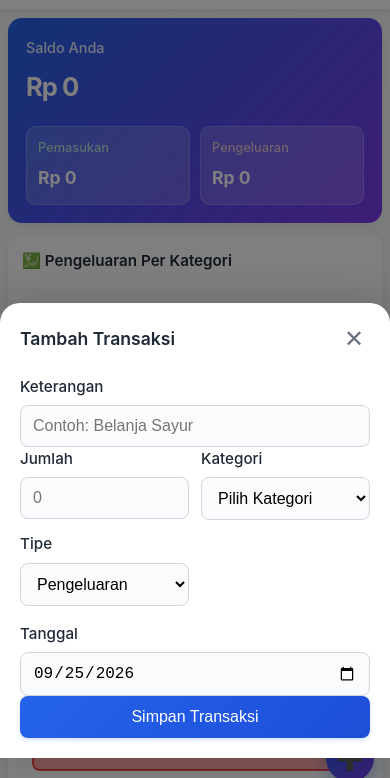
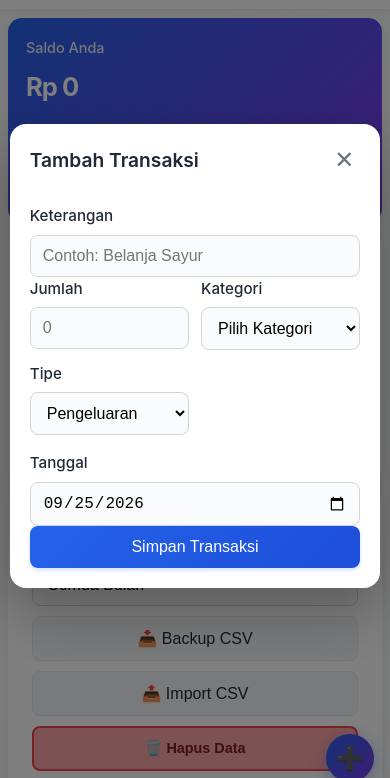
Before and after one commit to MrAlligator/household-finance-tracker, a website: page index.html in a window 390 px wide. Both pictures are taken after a click on the button "Tambah Transaksi". Shown: the part 46-824 px from the top of the page. Drawn offline with nearby package versions, Linux system fonts and the light colour scheme.

Commit message:
style: Redesign modal - center, enlarge, and improve styling with zoomIn animation

```diff
--- a/style.css
+++ b/style.css
@@ -151,29 +151,33 @@ h2 {
 .modal.active {
     display: flex;
     justify-content: center;
-    align-items: flex-end;
+    align-items: center;
 }
 
 .modal-content {
     background: var(--bg-white);
-    width: 100%;
-    max-width: 500px;
-    border-radius: 16px 16px 0 0;
-    padding: 24px;
-    box-shadow: 0 -5px 40px rgba(0, 0, 0, 0.16);
-    animation: slideUp 0.3s ease-out;
+    width: 90%;
+    max-width: 600px;
+    border-radius: 20px;
+    padding: 32px;
+    box-shadow: 0 20px 60px rgba(0, 0, 0, 0.3);
+    animation: zoomIn 0.3s ease-out;
+    max-height: 90vh;
+    overflow-y: auto;
 }
 
 .modal-header {
     display: flex;
     justify-content: space-between;
     align-items: center;
-    margin-bottom: 20px;
+    margin-bottom: 28px;
 }
 
 .modal-header h2 {
     margin: 0;
-    font-size: 1.2rem;
+    font-size: 1.5rem;
+    font-weight: 600;
+    color: var(--text-dark);
 }
 
 .modal-close {
@@ -628,8 +632,10 @@ footer {
     }
 
     .modal-content {
-        border-radius: 20px 20px 0 0;
-        max-width: 100%;
+        border-radius: 20px;
+        max-width: 95%;
+        padding: 24px;
+        width: 100%;
     }
 
     .fab {
@@ -733,10 +739,12 @@ footer {
 
     .modal-content {
         padding: 20px;
+        max-width: 95%;
+        border-radius: 16px;
     }
 
     .modal-header h2 {
-        font-size: 1.1rem;
+        font-size: 1.2rem;
     }
 
     .fab {
@@ -866,6 +874,17 @@ footer {
     }
 }
 
+@keyframes zoomIn {
+    from {
+        transform: scale(0.9);
+        opacity: 0;
+    }
+    to {
+        transform: scale(1);
+        opacity: 1;
+    }
+}
+
 section {
     animation: slideIn 0.3s ease-out;
 }
```
